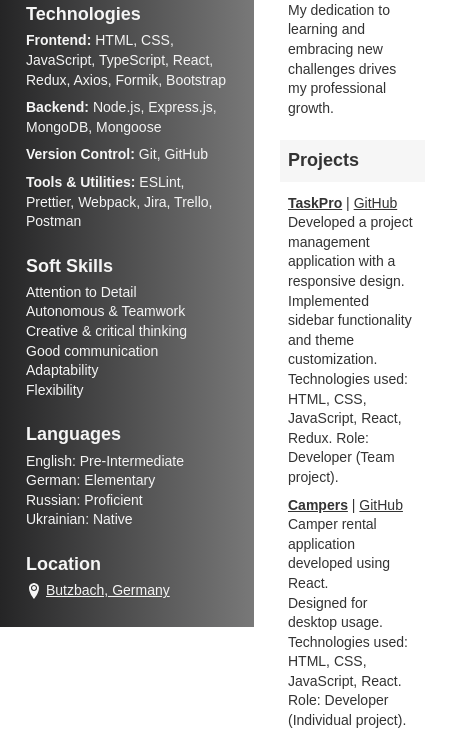
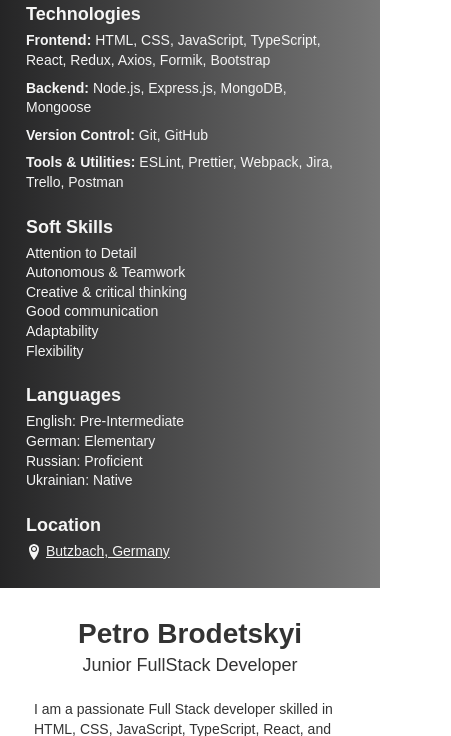
Before and after one commit to PetroBrodetskyi/resume, a plain HTML site: page index.html in a window 390 px wide. Shown: the part 411-1147 px from the top of the page, 451 px wide, since content can reach past the window. Drawn offline with Linux system fonts and the light colour scheme.

Commit message:
responsive design created

```diff
--- a/styles.css
+++ b/styles.css
@@ -84,9 +84,22 @@ h3 {
 
 .container {
     display: flex;
-    width: 100%;
-    max-width: 210mm;
-    margin: 0 auto;
+}
+
+
+@media screen and (max-width: 767px) {
+    .container {
+            max-width: 380px;
+            flex-direction: column;
+        }
+}
+
+@media screen and (min-width: 768px) {
+    .container {
+            width: 100%;
+            max-width: 210mm;
+            margin: 0 auto;
+        }
 }
 
 .sidebar {
```
